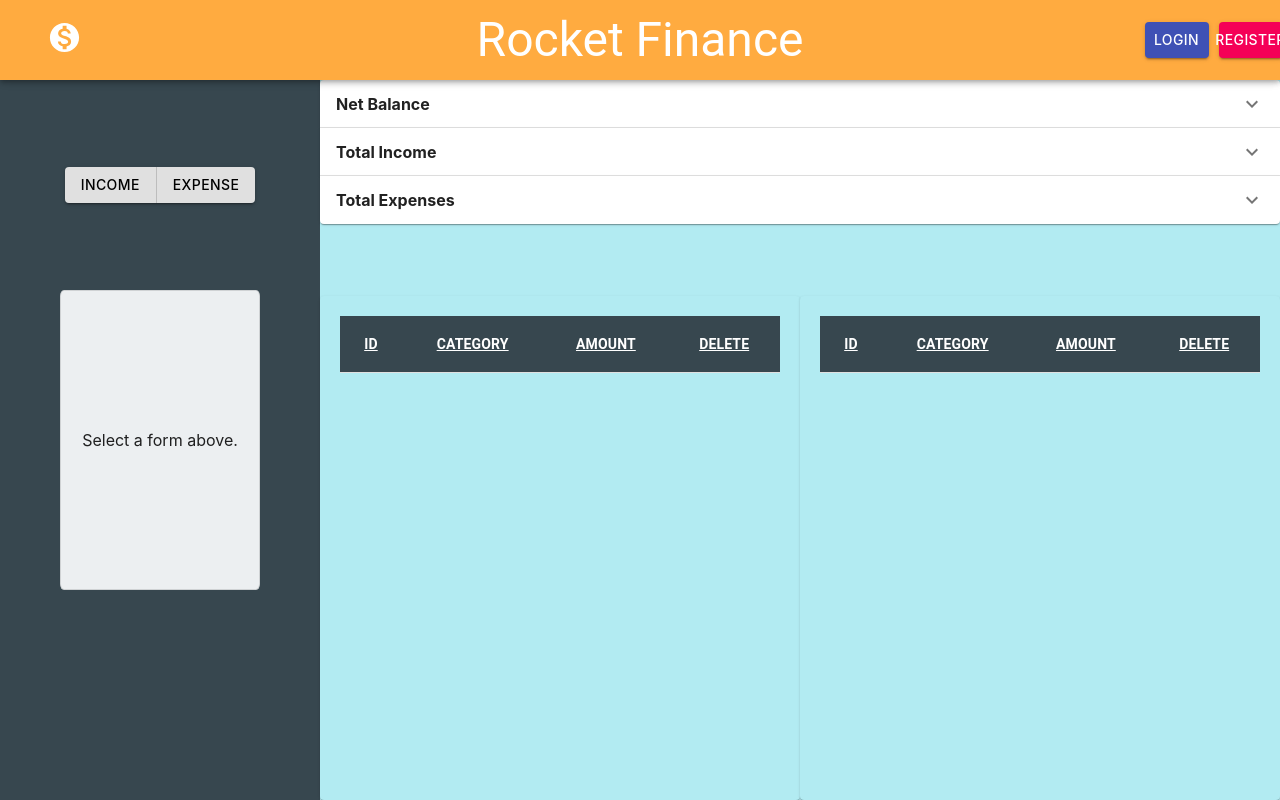
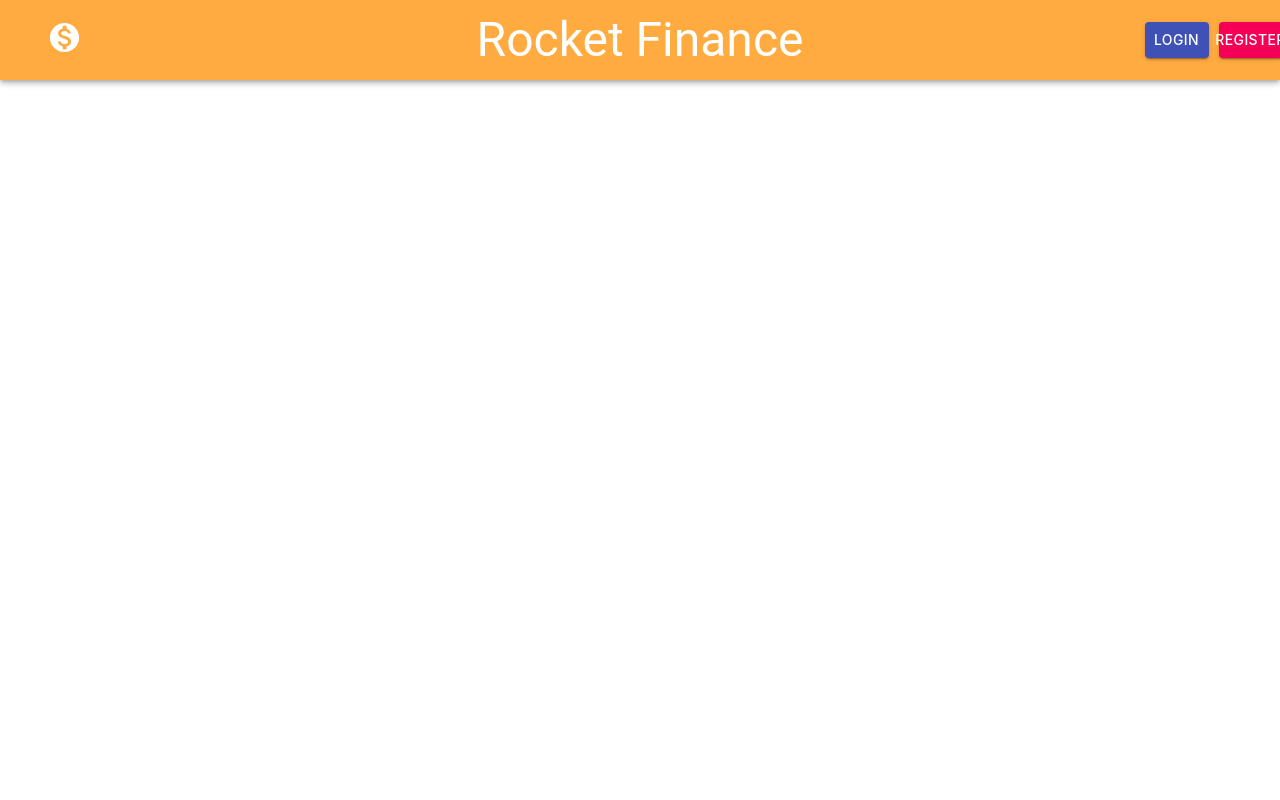
Before and after one commit to morgan-moreno25/react-expense-tracker, a React (Create React App) app: page / in a window 1280 px wide. Built offline with nearby package versions, Linux system fonts and the light colour scheme.

Commit message:
Added routing to seperate Landing Page, Auth, and App sections

```diff
--- a/src/App.js
+++ b/src/App.js
@@ -5,15 +5,21 @@ import Header from './components/Header';
 import Nav from './components/Nav';
 import Ledger from './components/Ledger';
 
-import { BrowserRouter as Router } from 'react-router-dom';
+import { BrowserRouter as Router, Switch, Route } from 'react-router-dom';
 
 export default function App() {
 	return (
 		<Router>
 			<div className='App' id='app'>
 				<Header />
-				<Nav />
-				<Ledger />
+				<Switch>
+					<Route path='/' exact></Route>
+					<Route path='/auth'></Route>
+					<Route path='/app'>
+						<Nav />
+						<Ledger />
+					</Route>
+				</Switch>
 			</div>
 		</Router>
 	);
```
